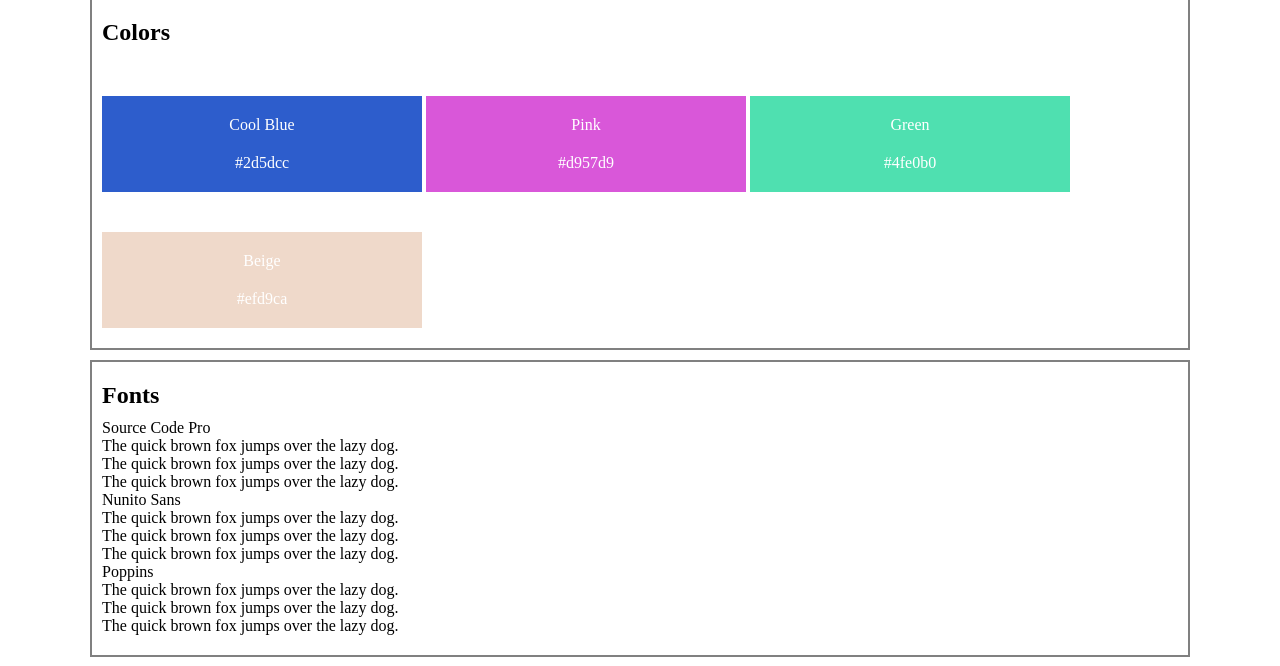
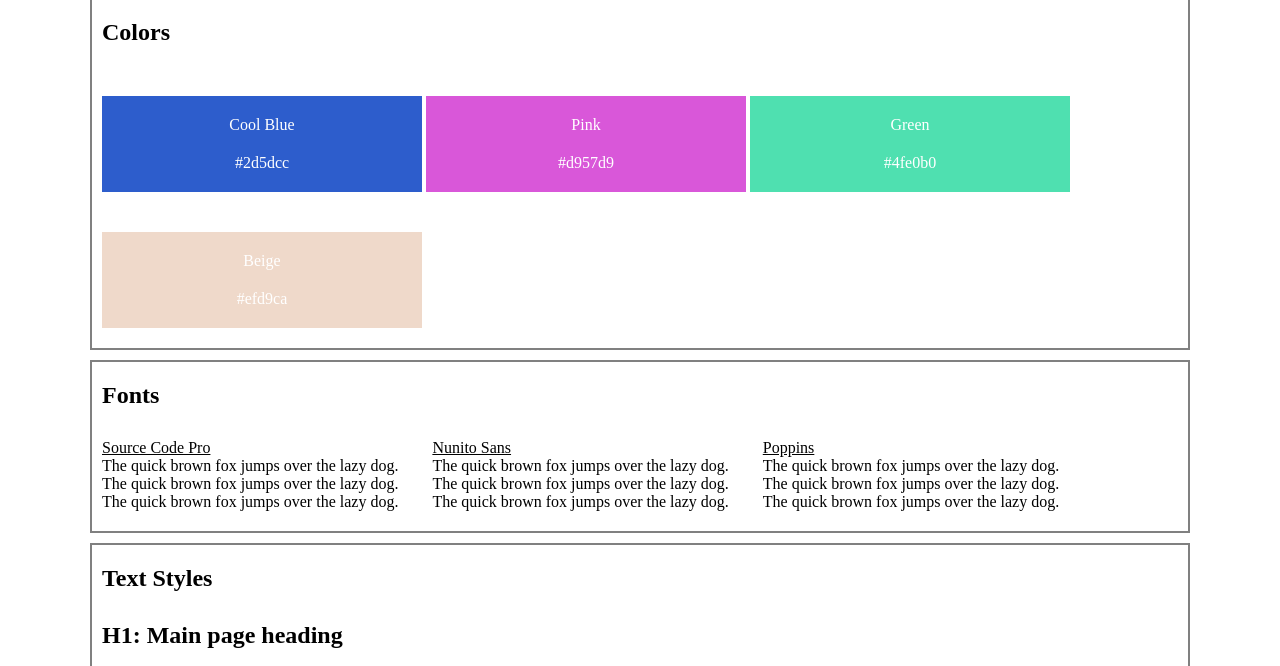
Before and after one commit to hiradfazeli/website-design-system-starting, a plain HTML site: page index.html in a window 1280 px wide. Shown: the part 80-746 px from the top of the page. Drawn offline with Linux system fonts and the light colour scheme; a web font is replaced by a local one.

Commit message:
add fonts

```diff
--- a/styles.css
+++ b/styles.css
@@ -1,3 +1,27 @@
+@font-face {
+    font-family: 'Nunito Sans';
+    font-style: normal, italic;
+    font-weight: 400, 700;
+    src: url(https://fonts.gstatic.com/s/nunitosans/v11/pe0oMImSLYBIv1o4X1M8cce4E9lKdg.woff2) format('woff2');
+    unicode-range: U+0000-00FF, U+0131, U+0152-0153, U+02BB-02BC, U+02C6, U+02DA, U+02DC, U+2000-206F, U+2074, U+20AC, U+2122, U+2191, U+2193, U+2212, U+2215, U+FEFF, U+FFFD;
+  }
+
+  @font-face {
+    font-family: 'Poppins';
+    font-style: normal, italic;
+    font-weight: 400, 700;
+    src: url(https://fonts.gstatic.com/s/poppins/v19/pxiGyp8kv8JHgFVrJJLucHtA.woff2) format('woff2');
+    unicode-range: U+0000-00FF, U+0131, U+0152-0153, U+02BB-02BC, U+02C6, U+02DA, U+02DC, U+2000-206F, U+2074, U+20AC, U+2122, U+2191, U+2193, U+2212, U+2215, U+FEFF, U+FFFD;
+  }
+
+  @font-face {
+    font-family: 'Source Code Pro';
+    font-style: normal, italic;
+    font-weight: 400, 700;
+    src: url(https://fonts.gstatic.com/s/sourcecodepro/v18/HI_jiYsKILxRpg3hIP6sJ7fM7PqlOPHYvDP_W9O7GQTTbI1bTl0Y.woff2) format('woff2');
+    unicode-range: U+0000-00FF, U+0131, U+0152-0153, U+02BB-02BC, U+02C6, U+02DA, U+02DC, U+2000-206F, U+2074, U+20AC, U+2122, U+2191, U+2193, U+2212, U+2215, U+FEFF, U+FFFD;
+  }
+
 * {
     margin: 0;
     padding: 0;
@@ -58,3 +82,25 @@ section {
 .colors p {
     padding: 10px 0;
 }
+
+#sourceCode {
+    font-family: 'Source Code Pro';
+}
+
+#nunito {
+    font-family: 'Nunito Sans'
+}
+
+#poppins {
+    font-family: 'poppins';
+}
+
+.fonts .content div {
+    display: inline-block;
+    margin: 20px 30px 0 0;
+}
+
+.name {
+    text-decoration: underline;
+    font-style: normal;
+}
```
Also changed, not shown: fonts/Nunito_Sans/NunitoSans-Bold.ttf (added), fonts/Nunito_Sans/NunitoSans-Italic.ttf (added), fonts/Nunito_Sans/NunitoSans-Regular.ttf (added), fonts/Poppins/Poppins-Bold.ttf (added), fonts/Poppins/Poppins-Italic.ttf (added), fonts/Poppins/Poppins-Regular.ttf (added), fonts/Source_Code_Pro/SourceCodePro-Bold.ttf (added), fonts/Source_Code_Pro/SourceCodePro-Italic-VariableFont_wght.ttf (added), fonts/Source_Code_Pro/SourceCodePro-Italic.ttf (added), fonts/Source_Code_Pro/SourceCodePro-Regular.ttf (added), fonts/Source_Code_Pro/SourceCodePro-VariableFont_wght.ttf (added).
